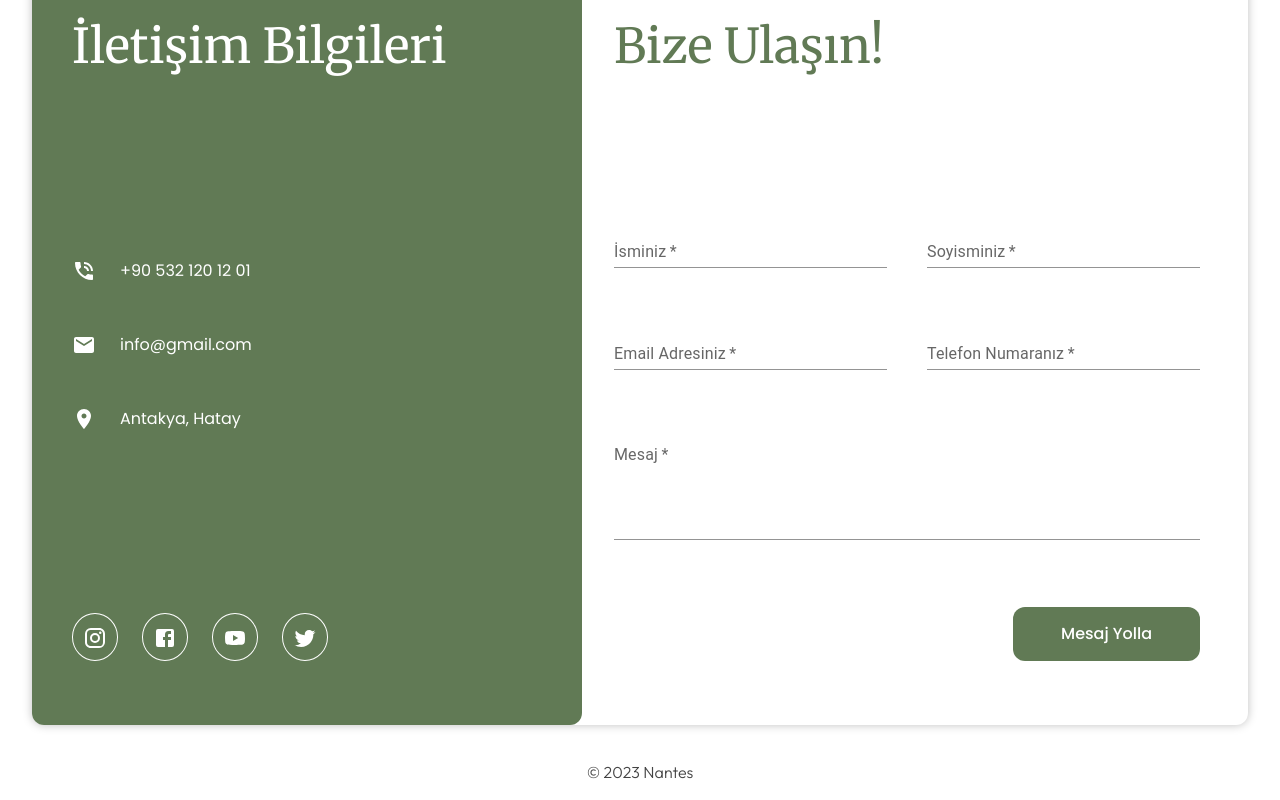
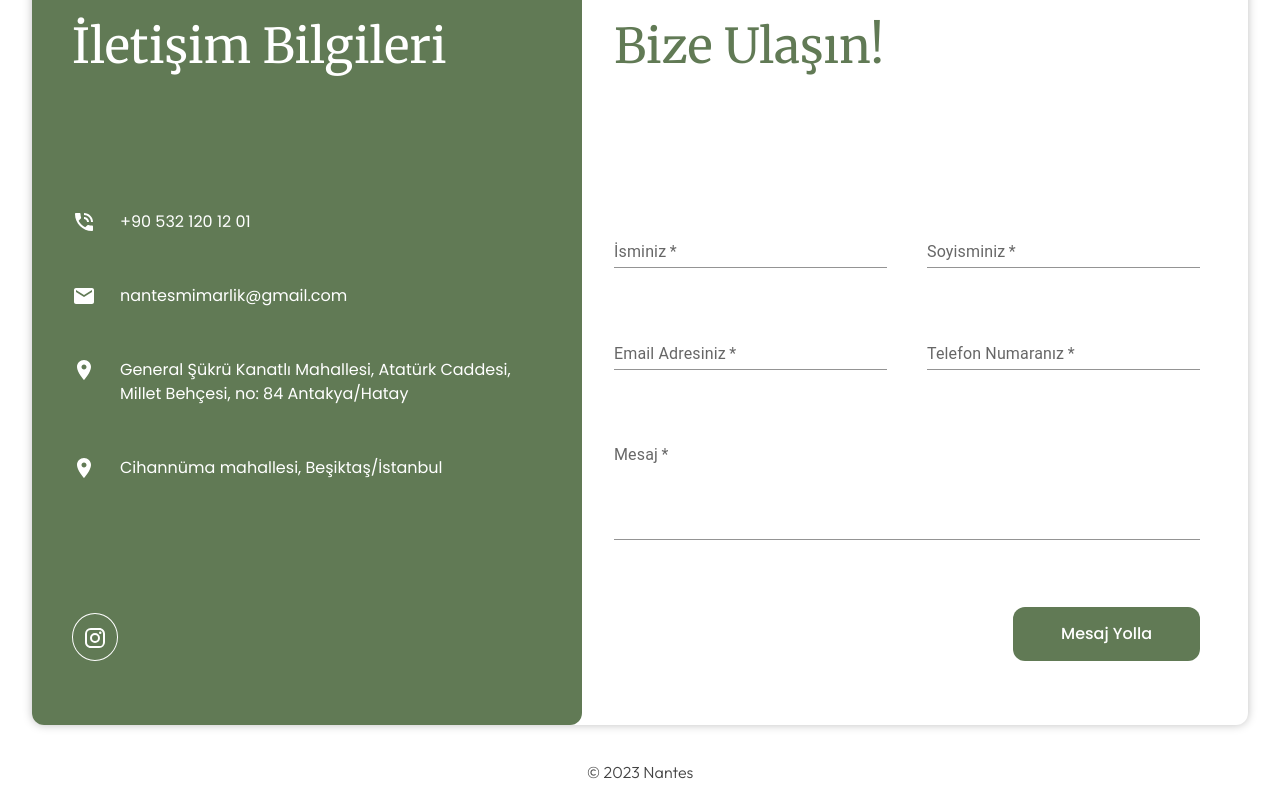
Before and after one commit to uzaydalyan/nantesmimarlik, a Next.js app: page / in a window 1280 px wide. Shown: the part 3305-4105 px from the top of the page. Built offline with nearby package versions, Linux system fonts and the light colour scheme; a web font is replaced by a local one.

Commit message:
almost done

```diff
--- a/components/ContactCard.tsx
+++ b/components/ContactCard.tsx
@@ -2,17 +2,15 @@ import styles from '../styles/ContactCard.module.scss';
 import PhoneInTalkIcon from '@mui/icons-material/PhoneInTalk';
 import PlaceIcon from '@mui/icons-material/Place';
 import MailIcon from '@mui/icons-material/Mail';
+import { Close } from '@mui/icons-material';
 import InstagramIcon from '@mui/icons-material/Instagram';
-import FacebookIcon from '@mui/icons-material/Facebook';
-import YouTubeIcon from '@mui/icons-material/YouTube';
-import TwitterIcon from '@mui/icons-material/Twitter';
-import { TextField, Button, FormControl, FormHelperText } from '@mui/material';
+import { TextField, Alert, IconButton, Collapse } from '@mui/material';
 import { useEffect, useRef, useState } from 'react';
 import emailjs from '@emailjs/browser';
 import '../constants';
 import { EMAILJS_PUBLIC_KEY, EMAILJS_SERVICE_ID, EMAILJS_TEMPLATE_ID } from '../constants';
-import {Form} from  '../utilities/Form';
-import {FormFilter} from '../utilities/FormFilter';
+import { Form } from '../utilities/Form';
+import { FormFilter } from '../utilities/FormFilter';
 
 const ContactCard = () => {
 
@@ -31,6 +29,10 @@ const ContactCard = () => {
     const [phoneError, setPhoneError] = useState(false)
     const [messageError, setMessageError] = useState(false)
 
+    const [formResultText, setFormResultText] = useState("");
+    const [formSuccess, setFormSuccess] = useState(false);
+    const [formResultTextOpen, setFormResultTextOpen] = useState(false);
+
     const handleSubmit = () => {
 
         let validityMap = FormFilter.getInstance().getValidityMap(new Form(
@@ -47,18 +49,24 @@ const ContactCard = () => {
         setMessageError(!validityMap.get("message"))
         setPhoneError(!validityMap.get("phone"))
 
-        if(validityMap.get("name") && validityMap.get("surname") && validityMap.get("email") && validityMap.get("phone") && validityMap.get("message")){
+        if (validityMap.get("name") && validityMap.get("surname") && validityMap.get("email") && validityMap.get("phone") && validityMap.get("message")) {
 
             console.log("hello");
 
             emailjs.sendForm(EMAILJS_SERVICE_ID, EMAILJS_TEMPLATE_ID, form.current || "", EMAILJS_PUBLIC_KEY)
-            .then((result) => {
-                console.log(result.text);
-            }, (error) => {
-                console.log(error.text);
-            });
+                .then((result) => {
+                    console.log(result.text);
+                    setFormSuccess(true)
+                    setFormResultText("Mesajınız alındı, teşekkürler.")
+                    setFormResultTextOpen(true)
 
-        } else{
+                }, (error) => {
+                    setFormSuccess(false)
+                    setFormResultText("Bir hata oluştu, tekrar deneyiniz.")
+                    setFormResultTextOpen(true)
+                });
+
+        } else {
 
         }
     }
@@ -76,27 +84,22 @@ const ContactCard = () => {
                     </div>
                     <div className={styles.info_address}>
                         <MailIcon className={styles.info_icon} />
-                        <div className={styles.info_value}>info@gmail.com</div>
+                        <div className={styles.info_value}>nantesmimarlik@gmail.com</div>
                     </div>
                     <div className={styles.info_address}>
                         <PlaceIcon className={styles.info_icon} />
-                        <div className={styles.info_value}>Antakya, Hatay</div>
+                        <div className={styles.info_value}>General Şükrü Kanatlı Mahallesi, Atatürk Caddesi, Millet Behçesi, no: 84 Antakya/Hatay</div>
+                    </div>
+                    <div className={styles.info_address}>
+                        <PlaceIcon className={styles.info_icon} />
+                        <div className={styles.info_value}>Cihannüma mahallesi, Beşiktaş/İstanbul</div>
                     </div>
                 </div>
 
                 <div className={styles.social}>
-                    <div className={styles.icon}>
+                    <a className={styles.icon} href='https://www.instagram.com/nantesmimarlik/'>
                         <InstagramIcon />
-                    </div>
-                    <div className={styles.icon}>
-                        <FacebookIcon />
-                    </div>
-                    <div className={styles.icon}>
-                        <YouTubeIcon />
-                    </div>
-                    <div className={styles.icon}>
-                        <TwitterIcon />
-                    </div>
+                    </a>
                 </div>
             </div>
             <div className={styles.form}>
@@ -105,9 +108,29 @@ const ContactCard = () => {
                     <TextField name="name" id="name" label="İsminiz" variant="standard" required value={name} onChange={e => setName(e.target.value)} error={nameError} helperText={nameError && errorText} />
                     <TextField name="surname" id="surname" label="Soyisminiz" variant="standard" required value={surname} onChange={e => setSurname(e.target.value)} error={surnameError} helperText={surnameError && errorText} />
                     <TextField name="email" id="email" label="Email Adresiniz" variant="standard" required value={email} onChange={e => setEmail(e.target.value)} error={emailError} helperText={emailError && errorText} />
-                    <TextField name="phone" id="phone_number" label="Telefon Numaranız" variant="standard" required value={phone} onChange={e => setPhone(e.target.value)}  error={phoneError} helperText={phoneError && errorText} />
+                    <TextField name="phone" id="phone_number" label="Telefon Numaranız" variant="standard" required value={phone} onChange={e => setPhone(e.target.value)} error={phoneError} helperText={phoneError && errorText} />
                     <div className={styles.message}><TextField name="message" id="message" label="Mesaj" variant="standard" multiline rows={4} required value={message} onChange={e => setMessage(e.target.value)} error={messageError} helperText={messageError && errorText} /></div>
                     <div className={styles.button_bg}>
+                        <Collapse in={formResultTextOpen}>
+                            <Alert
+                                severity={formSuccess ? 'success' : 'error'}
+                                action={
+                                    <IconButton
+                                        aria-label="close"
+                                        color="inherit"
+                                        size="small"
+                                        onClick={() => {
+                                            setFormResultTextOpen(false)
+                                        }}
+                                    >
+                                        <Close fontSize="inherit" />
+                                    </IconButton>
+                                }
+                                sx={{ mb: 2 }}
+                            >
+                                {formResultText}
+                            </Alert>
+                        </Collapse>
                         <div className={styles.button} onClick={handleSubmit} >Mesaj Yolla</div>
                     </div>
                 </form>
--- a/styles/ContactCard.module.scss
+++ b/styles/ContactCard.module.scss
@@ -63,6 +63,7 @@
                 cursor: pointer;
                 padding: 10px;
                 border-radius: 50%;
+                color: white;
                 border: 1px solid white;
             }
         }
@@ -95,6 +96,7 @@
             .button_bg {
                 grid-column: 1 / 3;
                 display: flex;
+                flex-direction: column;
                 align-items: flex-end;
                 justify-content: end;
 
@@ -179,7 +181,7 @@
                 gap: 20px;
                 grid-column: 1 / 2;
                 align-self: center;
-                margin-top: -225px;
+                margin-top: -60px;
 
                 .info_address {
                     display: flex;
@@ -201,6 +203,7 @@
                     cursor: pointer;
                     padding: 10px;
                     border-radius: 50%;
+                    color: white;
                     border: 1px solid white;
                 }
             }
```
